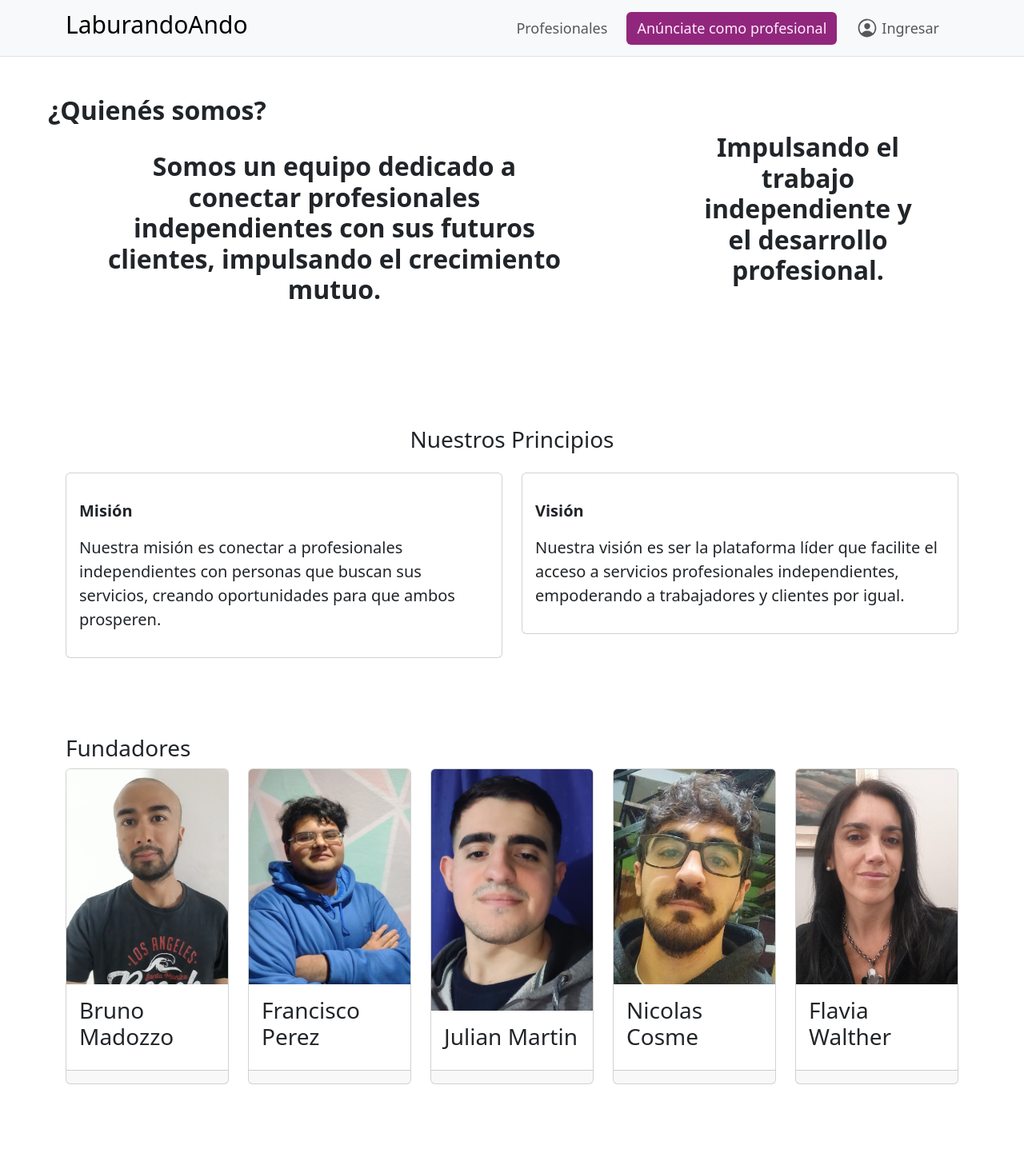
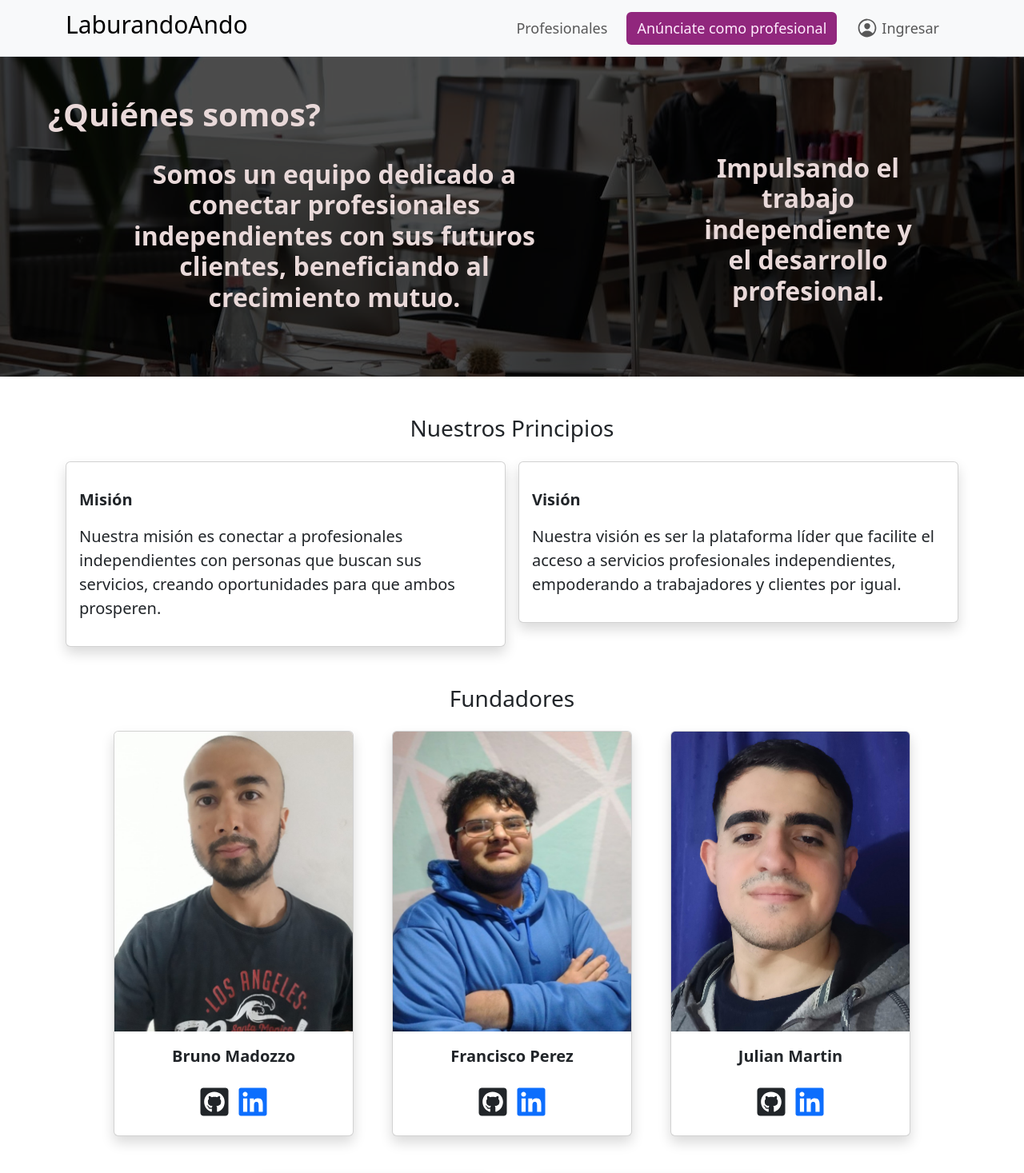
Before and after one commit to FranprzDev/LaburandoAndo, a React (Vite) app: page /nosotros in a window 1280 px wide. Shown: the top 1467 px of the page at 80% size. Built offline with nearby package versions, Linux system fonts and the light colour scheme.

Commit message:
complete correccion de maquetado de pagina nosotros y agregue condicional de usuario logeado para btn registrarme de pagina principal

```diff
--- a/src/components/CardNosotros.jsx
+++ b/src/components/CardNosotros.jsx
@@ -1,37 +1,39 @@
-import React from "react";
 import { Link } from "react-router-dom";
 import "../styles/Nosotros.css";
+import { FaLinkedin } from "react-icons/fa6";
+import { FaGithubSquare } from "react-icons/fa";
 
 const CardNosotros = ({ fundador }) => {
   return (
-    <div className="col">
-      <div className="card h-100">
+      <div className="card cardUs shadow">
         <img
           src={fundador.foto}
-          className="card-img-top"
+          className="card-img-top imgCardUs"
           alt={fundador.nombre}
         />
-        <div className="card-body">
-          <h3 className="card-title">{fundador.nombre}</h3>
-        </div>
-        <div className="card-footer d-flex justify-content-evenly">
+        <div className="card-body text-center">
+          <p className="card-title fw-bold">{fundador.nombre}</p>
+          <div className="d-flex justify-content-center gap-2">
           <Link
+          className="fs-1 text-dark"
             to={fundador.linkGitHub}
             target="_blank"
             rel="noopener noreferrer"
           >
-            <i className="fab fa-2x fa-github"></i>
+            <FaGithubSquare />
           </Link>
           <Link
             to={fundador.linkLinkedin}
             target="_blank"
             rel="noopener noreferrer"
+            className="fs-1"
           >
-            <i className="fab fa-2x fa-linkedin"></i>
+            <FaLinkedin />
           </Link>
         </div>
+        </div>
+
       </div>
-    </div>
   );
 };
 
--- a/src/components/inicio/RegistroProfesional.jsx
+++ b/src/components/inicio/RegistroProfesional.jsx
@@ -1,8 +1,11 @@
-import React from "react";
 import { Button, Col, Container, Row } from "react-bootstrap";
 import Profesional from "../../img/Profesional.jpg";
 import { Link } from "react-router-dom";
+import { useSelector } from "react-redux";
+
 const RegistroProfesional = () => {
+  const user = useSelector((state) => state.auth.user);
+
   return (
     <Container fluid className="text-center px-0 sectionRegister">
       <Row className="gap-lg-5">
@@ -21,11 +24,18 @@ const RegistroProfesional = () => {
           className="d-flex justify-content-center align-items-center mb-xl-5 py-5"
         >
           <div className="d-flex flex-column gap-md-2 gap-xxl-3 align-items-center">
-            <h2 className="fw-bold">
-              ¿Eres un profesional independiente?
-            </h2>
+            <h2 className="fw-bold">¿Eres un profesional independiente?</h2>
             <h3>¡Regístrate, ofrece tus servicios y llega a más personas!</h3>
-            <Link className="btn btnRegister " to={"/auth/register"}>Registrarme</Link>
+            <Link
+              className="btn btnRegister"
+              to={
+                user?.role === "client" || user?.role === "worker"
+                  ? "/"
+                  : "/auth/register"
+              }
+            >
+              Registrarme
+            </Link>
           </div>
         </Col>
       </Row>
--- a/src/pages/Nosotros.jsx
+++ b/src/pages/Nosotros.jsx
@@ -2,21 +2,22 @@ import React from "react";
 import "../styles/Nosotros.css";
 import { fundadores } from "../data/fundadores";
 import CardNosotros from "../components/CardNosotros";
+import imgBanner from "../img/imgBannerUs.jpg";
 
 const Nosotros = () => {
   return (
     <section className="pb-5">
-      <div className="container-fluid pb-5">
-        <div className="row justify-content-around  px-5 py-5">
-          <h2 className="fw-bold">¿Quienés somos?</h2>
-          <div className="col-md-6 align-items-center mt-4 text-start">
+      <div className="container-fluid py-5 sectionBanner bannerUs">
+        <div className="row justify-content-around gy-3 px-5 py-xxl-5 bannerContent">
+          <h1 className="fw-bold">¿Quiénes somos?</h1>
+          <div className="col-lg-6 align-items-center mt-4 text-start">
             <h2 className="negrita text-center  fw-bold">
               Somos un equipo dedicado a conectar profesionales independientes
-              con sus futuros clientes, impulsando el crecimiento mutuo.
+              con sus futuros clientes, beneficiando al crecimiento mutuo.
             </h2>
           </div>
 
-          <div className="col-md-3 justify-content-center align-items-center  text-start">
+          <div className="d-none d-md-block col-lg-3 justify-content-center align-items-center  text-start">
             <h2 className="negrita text-center fw-bold">
               Impulsando el trabajo independiente y el desarrollo profesional.
             </h2>
@@ -26,9 +27,9 @@ const Nosotros = () => {
 
       <div className="container py-5">
         <h3 className="mb-3 mb-md-4 text-center">Nuestros Principios</h3>
-        <div className="row">
+        <div className="row g-3">
           <div className="col-md-6">
-            <div className="card py-3">
+            <div className="card py-3 shadow">
               <div className="card-body">
                 <p className="card-title fw-bold mb-3">Misión</p>
                 <p className="card-text">
@@ -40,7 +41,7 @@ const Nosotros = () => {
             </div>
           </div>
           <div className="col-md-6">
-            <div className="card py-3">
+            <div className="card py-3 shadow">
               <div className="card-body">
                 <p className="card-title fw-bold mb-3">Visión</p>
                 <p className="card-text">
@@ -52,9 +53,9 @@ const Nosotros = () => {
             </div>
           </div>
         </div>
-        <div className="py-5 mt-5">
-          <h3>Fundadores</h3>
-          <div className="row card-fundadores">
+        <div className="py-5 ">
+          <h3 className="mb-3 mb-md-4 text-center">Fundadores</h3>
+          <div className="d-flex flex-wrap gap-5 justify-content-center">
             {fundadores.map((fundador) => (
               <CardNosotros key={fundador.id} fundador={fundador} />
             ))}
--- a/src/styles/Nosotros.css
+++ b/src/styles/Nosotros.css
@@ -1,29 +1,42 @@
-.card-fundadores img{
-    height: 100%;
-    width: 100%;
-    object-fit: cover;
+.bannerUs {
+  position: relative;
+  height: 400px;
+  background-image: url("../img/imgBannerUs.jpg");
+  background-repeat: no-repeat;
+  background-size: cover;
+  background-position: center;
 }
 
-.texto-ampliado{
-    font-size:x-large !important;
-    color:#ebc6e5 !important;
-    font-weight:bold;
+.bannerUs::before {
+  content: "";
+  position: absolute;
+  top: 0;
+  left: 0;
+  width: 100%;
+  height: 100%;
+  background-color: rgba(0, 0, 0, 0.7);
+  z-index: 1;
 }
 
-.negrita {
-    font-weight:normal;
-    text-align: justify;
+.bannerUs .bannerContent {
+  position: relative;
+  z-index: 2;
+  color: #e9d9d9;
 }
 
-.color-fondo-somos{
-    background-color: #853f78 ;
-    color:white;
+.cardUs {
+  width: 300px;
+  min-height: 500px;
 }
 
-.color-fondo-mision-vision{
-    background-color: #f1d0eb;
+.cardUs .imgCardUs {
+  height: 375px;
+  object-fit: cover;
 }
 
-.color-fondo-fundadores {
-    background-color: #f0e6ef;
+@media all and (min-width: 1400px) {
+  .bannerUs {
+    position: relative;
+    height: 550px;
+  }
 }
```
Also changed, not shown: src/pages/RegitroProfesional.jsx (deleted, +0 -201 lines), src/img/imgBannerUs.jpg (added).
